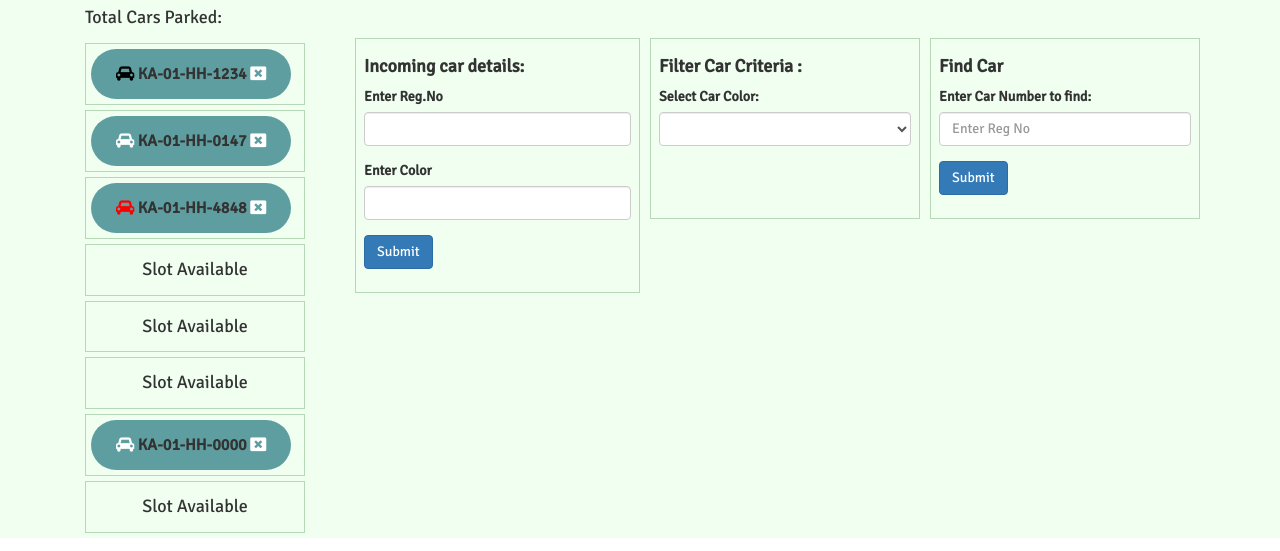
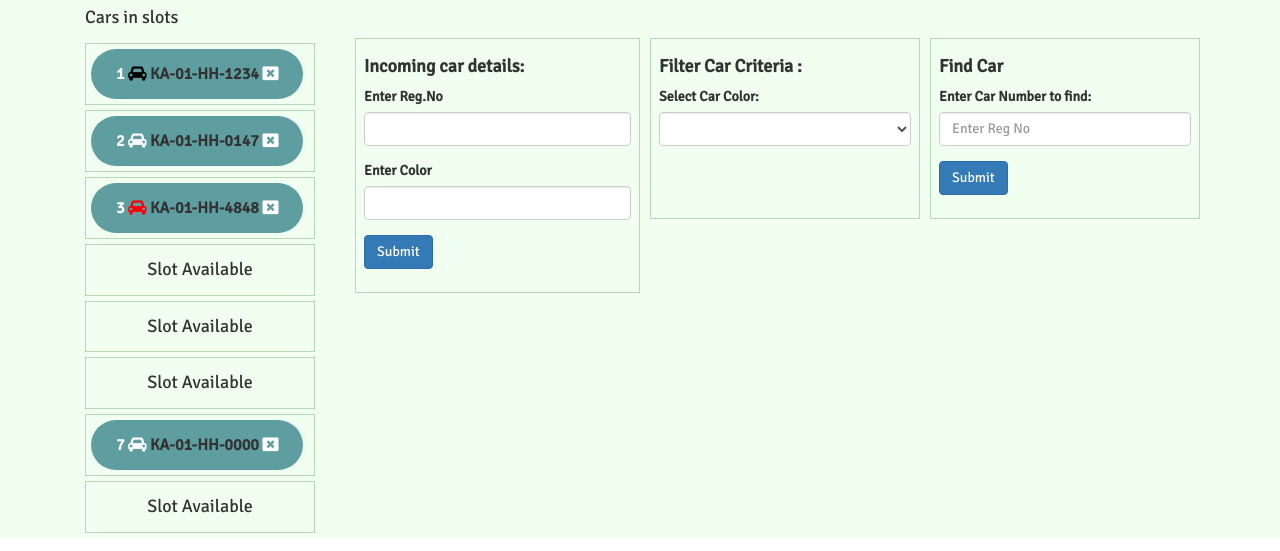
Before and after one commit to poojacherryholic/demo, a website: page WebContent/index.html at #!/slots in a window 1280 px wide. Shown: the part 64-615 px from the top of the page. Drawn offline with nearby package versions, Linux system fonts and the light colour scheme; some packages are replaced by stand-ins of ours.

Commit message:
numbers as slots added

```diff
--- a/WebContent/modules/Slots/Controller/Slots.controller.js
+++ b/WebContent/modules/Slots/Controller/Slots.controller.js
@@ -205,7 +205,13 @@
         };
 
         $scope.findCar = function(num) {
+            var resultLength;
             if (checkFormat(num)) {
+                $scope.ui.cars.filter(function(child) {
+                    if (child.regno === num) {
+
+                    }
+                });
                 checkIfCarExists(num, "GET_SLOT");
                 successHandler();
             } else {
--- a/WebContent/modules/Slots/Views/slots-view.html
+++ b/WebContent/modules/Slots/Views/slots-view.html
@@ -1,9 +1,10 @@
 <div class="container">
-    <h4 class="mr-l15">Total Cars Parked:</h4>
+    <h4 class="mr-l15">Cars in slots</h4>
     <div class="col-xs-6 col-sm-6 col-md-2 col-lg-3 cars-list-wrapper">
         <div class="parking-slot-area" ng-repeat="car in ui.cars track by $index">
             <div class="card">
                 <div class="chip" ng-if="car.regno!==null && car.slot!==null">
+                    <b style="color: #FFF">{{$index+1}}</b>
                     <i class="fa fa-car" ng-style="{'color':car.color}"></i>
                     <b>{{car.regno}}</b>
                     <i class="fa fa-window-close" ng-click="depart(ui.cars,$index)" style="color: #FFF"></i>
--- a/WebContent/modules/styles/styles.css
+++ b/WebContent/modules/styles/styles.css
@@ -25,7 +25,7 @@ i.fa {
     margin: 5px 0;
     border: 1px solid #b6d8b6;
     padding: 5px;
-    width: 220px;
+    width: 230px;
 }
 
 .filtered-cars-widget {
```
